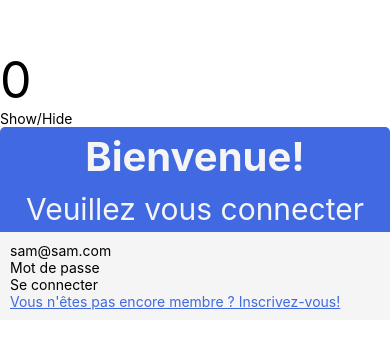
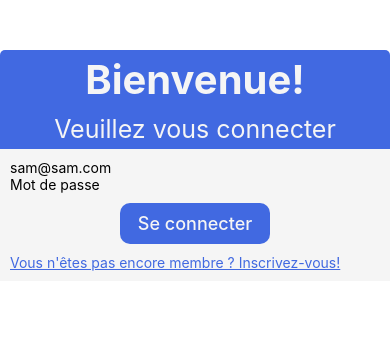
Before and after one commit to Samdjm/myapp, a React Native app: screen / in a window 390 px wide. Shown: the top 348 px of the page. Built offline with nearby package versions, Linux system fonts and the light colour scheme.

Commit message:
J-2: Fin InputWithError

```diff
--- a/App.js
+++ b/App.js
@@ -1,22 +1,12 @@
 import { StatusBar } from "expo-status-bar";
 import { useState } from "react";
 import { StyleSheet, View, Text } from "react-native";
-import Counter from "./Components/Container/Counter";
 import Auth from "./Components/Pages/Auth/Auth";
 import Profil from "./Components/Pages/Profil/Profil";
 export default function App() {
   const [user, setUser] = useState(null);
-  const [isVisible, setIsVisible] = useState(true);
   return (
     <View style={styles.container}>
-      {isVisible ? <Counter /> : null}
-      <Text
-        onPress={() => {
-          setIsVisible(!isVisible);
-        }}
-      >
-        Show/Hide
-      </Text>
       {user ? <Profil /> : <Auth />}
       <StatusBar style='auto' />
     </View>
--- a/Components/Container/Counter.jsx
+++ b/Components/Container/Counter.jsx
@@ -13,6 +13,7 @@ export default function Counter() {
   useEffect(() => {
     console.log("Mounted in dom");
     return () => {
+      //Fonction clean up
       console.log("Unmounted from DOM");
     };
   }, [count]);
--- a/Components/Container/Login/Login.jsx
+++ b/Components/Container/Login/Login.jsx
@@ -1,5 +1,7 @@
 import { useState } from "react";
 import { Text, TextInput, TouchableOpacity, View } from "react-native";
+import Button from "../../UI/Button/Button";
+import InputWithError from "../../UI/InputWithError/InputWithError";
 
 export default function Login() {
   const emailFromCookie = "sam@sam.com";
@@ -42,25 +44,24 @@ export default function Login() {
   //Two Way Binding: liaison dans les deux sens
   return (
     <View>
-      <TextInput
-        placeholder='Email'
-        onChangeText={handleEmail}
-        value={emailInput}
-        onBlur={checkEmailError}
+      <InputWithError
+        holder='Email'
+        valeur={emailInput}
+        action={handleEmail}
+        errorMessage={emailError}
+        type='email-address'
       />
-      <Text>{emailError}</Text>
 
-      <TextInput
-        placeholder='Mot de passe'
-        onChangeText={handlePassword}
-        secureTextEntry
-        value={passwordInput}
+      <InputWithError
+        holder='Mot de passe'
+        valeur={passwordInput}
+        action={handlePassword}
+        errorMessage={passwordError}
+        type='default'
+        isPassword
       />
-      <Text>{passwordError}</Text>
 
-      <TouchableOpacity onPress={login}>
-        <Text>Se connecter</Text>
-      </TouchableOpacity>
+      <Button label='Se connecter' action={login} />
     </View>
   );
 }
--- /dev/null
+++ b/Components/UI/Button/Button.jsx
@@ -0,0 +1,27 @@
+import { TouchableOpacity, Text, StyleSheet } from "react-native";
+import { globalStyle } from "../../../styles/GlobalStyle";
+
+export default function Button(props) {
+  return (
+    <TouchableOpacity onPress={props.action} style={styles.button}>
+      <Text style={styles.label}>{props.label}</Text>
+    </TouchableOpacity>
+  );
+}
+
+const styles = StyleSheet.create({
+  button: {
+    padding: 10,
+    backgroundColor: globalStyle.color.primaryColor,
+    alignSelf: "center",
+    minWidth: 150,
+    borderRadius: 10,
+    margin: 10,
+  },
+  label: {
+    textAlign: "center",
+    color: globalStyle.color.lightColor,
+    fontWeight: "500",
+    fontSize: globalStyle.fonstSize.xs,
+  },
+});
--- /dev/null
+++ b/Components/UI/InputWithError/InputWithError.jsx
@@ -0,0 +1,17 @@
+import { Text, TextInput, View } from "react-native";
+
+export default function InputWithError(props) {
+  console.log(props);
+  return (
+    <View>
+      <TextInput
+        placeholder={props.holder}
+        onChangeText={props.action}
+        value={props.valeur}
+        keyboardType={props.type}
+        secureTextEntry={props.isPassword}
+      />
+      <Text>{props.errorMessage}</Text>
+    </View>
+  );
+}
--- a/styles/GlobalStyle.js
+++ b/styles/GlobalStyle.js
@@ -4,8 +4,8 @@ export const globalStyle = {
     lightColor: "whitesmoke",
   },
   fonstSize: {
-    xs: 20,
-    md: 30,
+    xs: 18,
+    md: 25,
     xl: 40,
   },
 };
```
